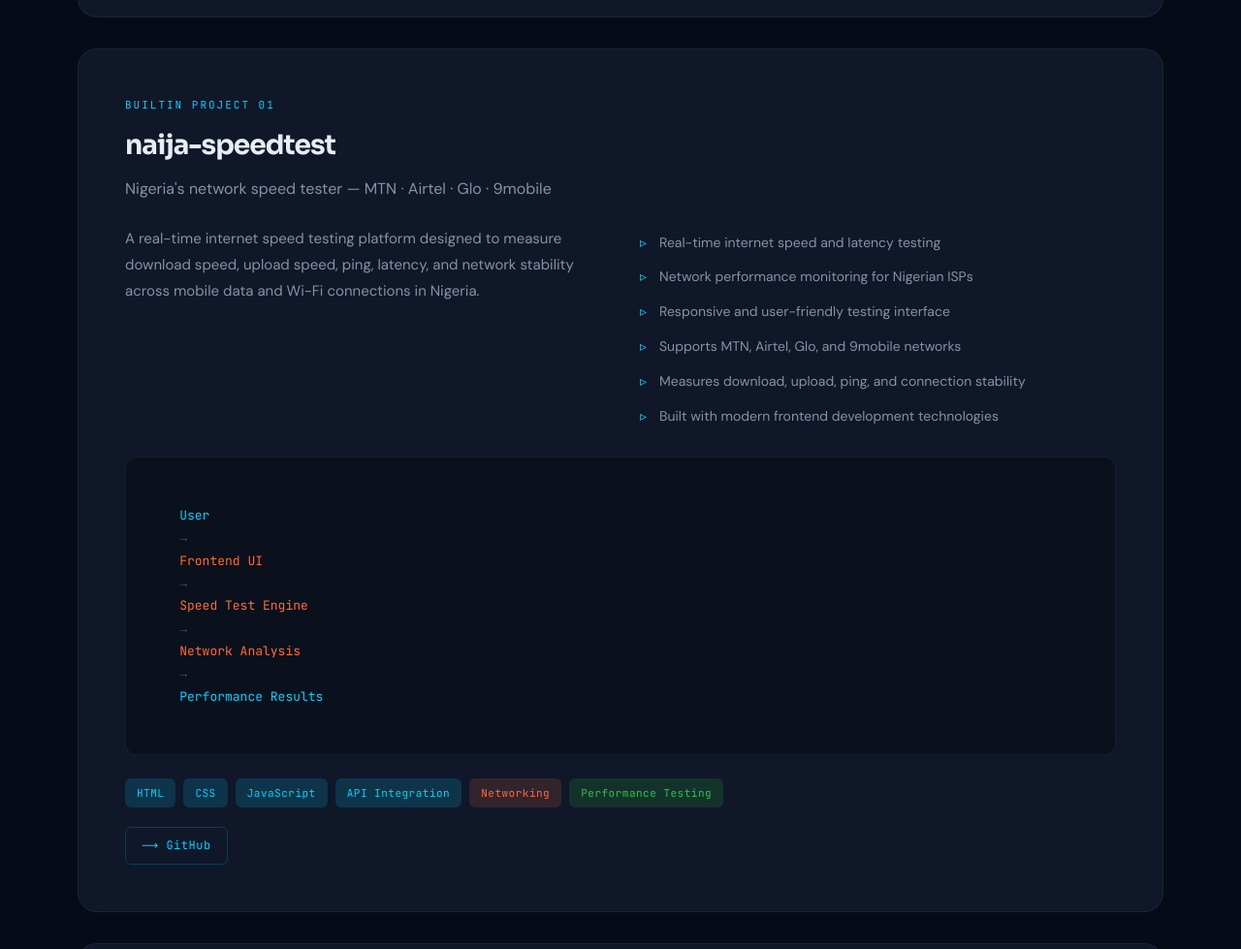
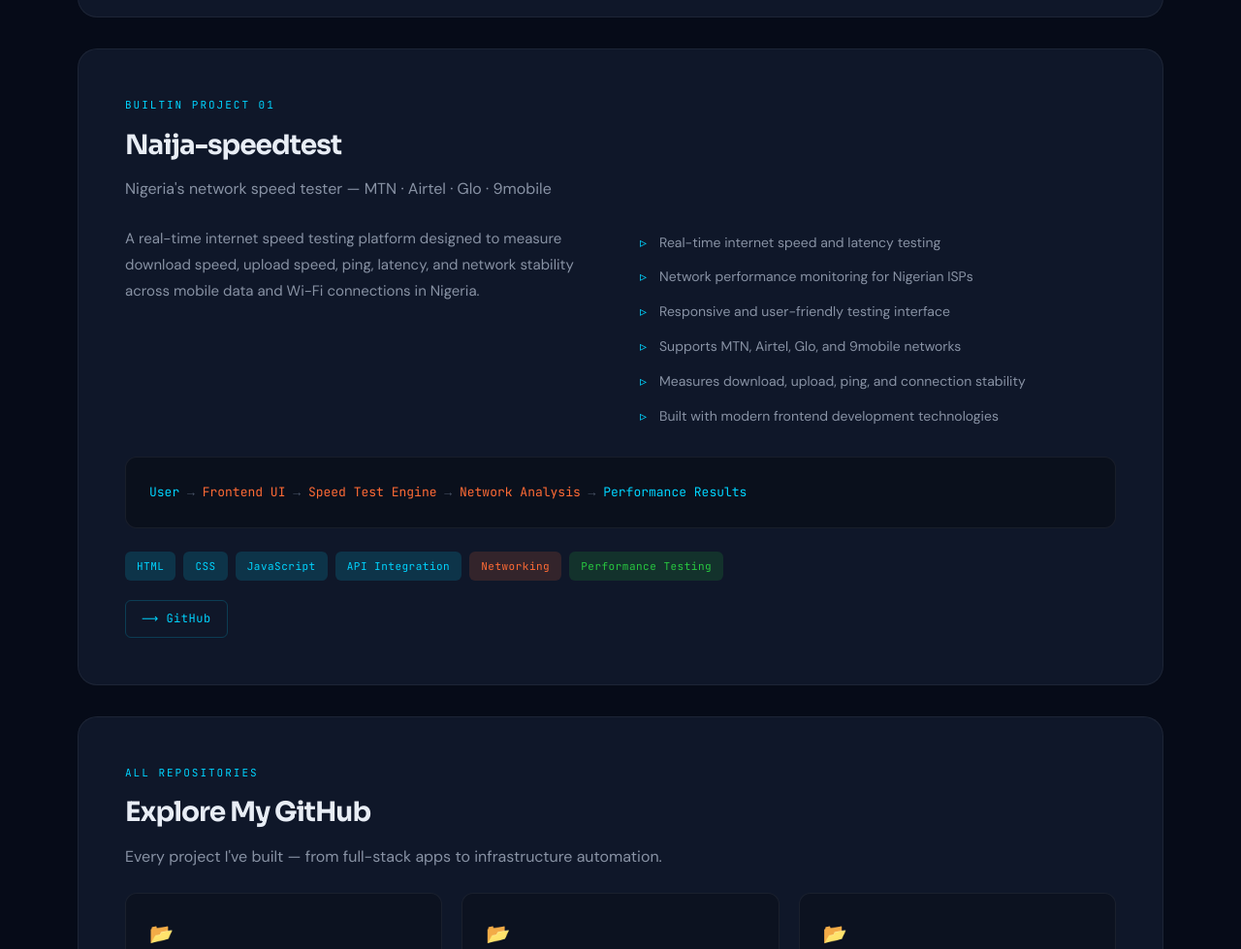
Before and after one commit to Good-ie/Portfolio, a plain HTML site: page index.html in a window 1280 px wide. Shown: the part 4112-5091 px from the top of the page at 97% size. Drawn offline with Linux system fonts and the light colour scheme.

Commit message:
Updated portfolio

```diff
--- a/index.html
+++ b/index.html
@@ -670,20 +670,16 @@
 
  <div class="project-card reveal">
   <div class="project-label">Builtin Project 01</div>
-
-  <h3 class="project-name">naija-speedtest</h3>
-
+  <h3 class="project-name">Naija-speedtest</h3>
   <p class="project-subtitle">
     Nigeria's network speed tester — MTN · Airtel · Glo · 9mobile
   </p>
-
   <div class="project-details">
     <div class="project-desc">
       A real-time internet speed testing platform designed to measure
       download speed, upload speed, ping, latency, and network stability
       across mobile data and Wi-Fi connections in Nigeria.
     </div>
-
     <ul class="project-highlights">
       <li>Real-time internet speed and latency testing</li>
       <li>Network performance monitoring for Nigerian ISPs</li>
@@ -693,19 +689,7 @@
       <li>Built with modern frontend development technologies</li>
     </ul>
   </div>
-
-  <div class="arch-diagram">
-    <span class="node">User</span>
-    <span class="arrow">→</span>
-    <span class="service">Frontend UI</span>
-    <span class="arrow">→</span>
-    <span class="service">Speed Test Engine</span>
-    <span class="arrow">→</span>
-    <span class="service">Network Analysis</span>
-    <span class="arrow">→</span>
-    <span class="node">Performance Results</span>
-  </div>
-
+  <div class="arch-diagram"><span class="node">User</span> <span class="arrow">→</span> <span class="service">Frontend UI</span> <span class="arrow">→</span> <span class="service">Speed Test Engine</span> <span class="arrow">→</span> <span class="service">Network Analysis</span> <span class="arrow">→</span> <span class="node">Performance Results</span></div>
   <div class="project-tech">
     <span class="skill-tag tag-cyan">HTML</span>
     <span class="skill-tag tag-cyan">CSS</span>
```
